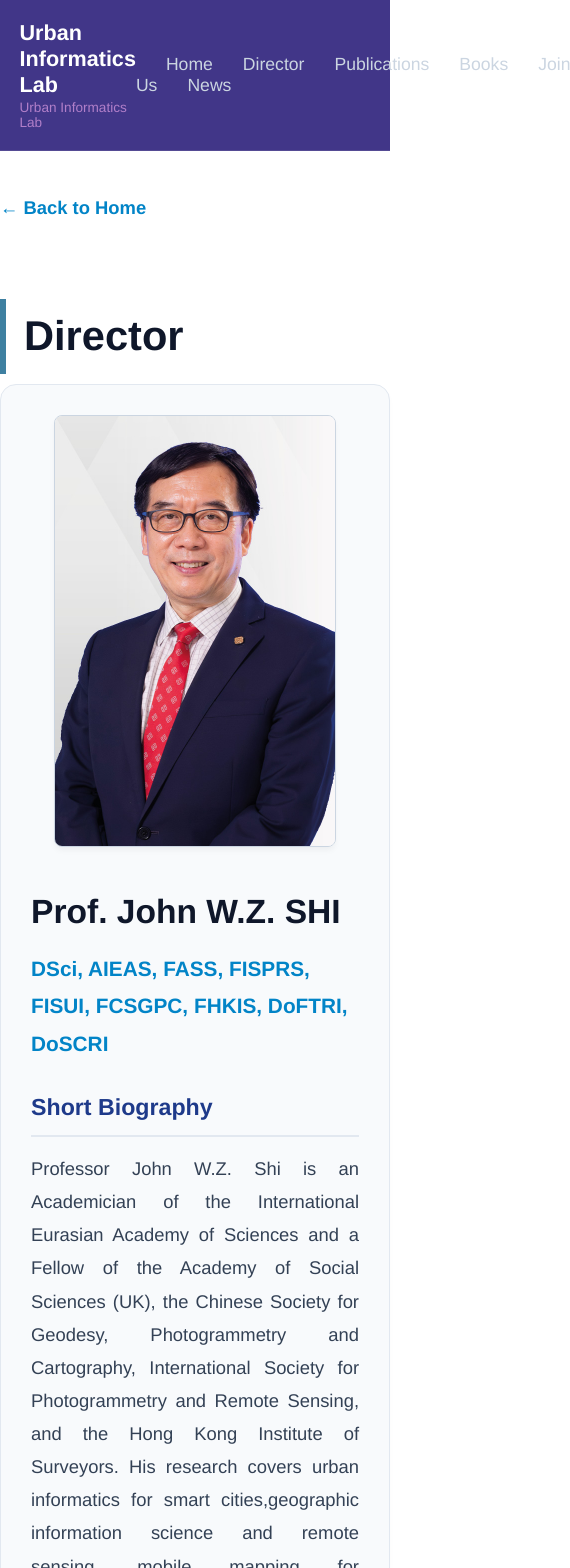
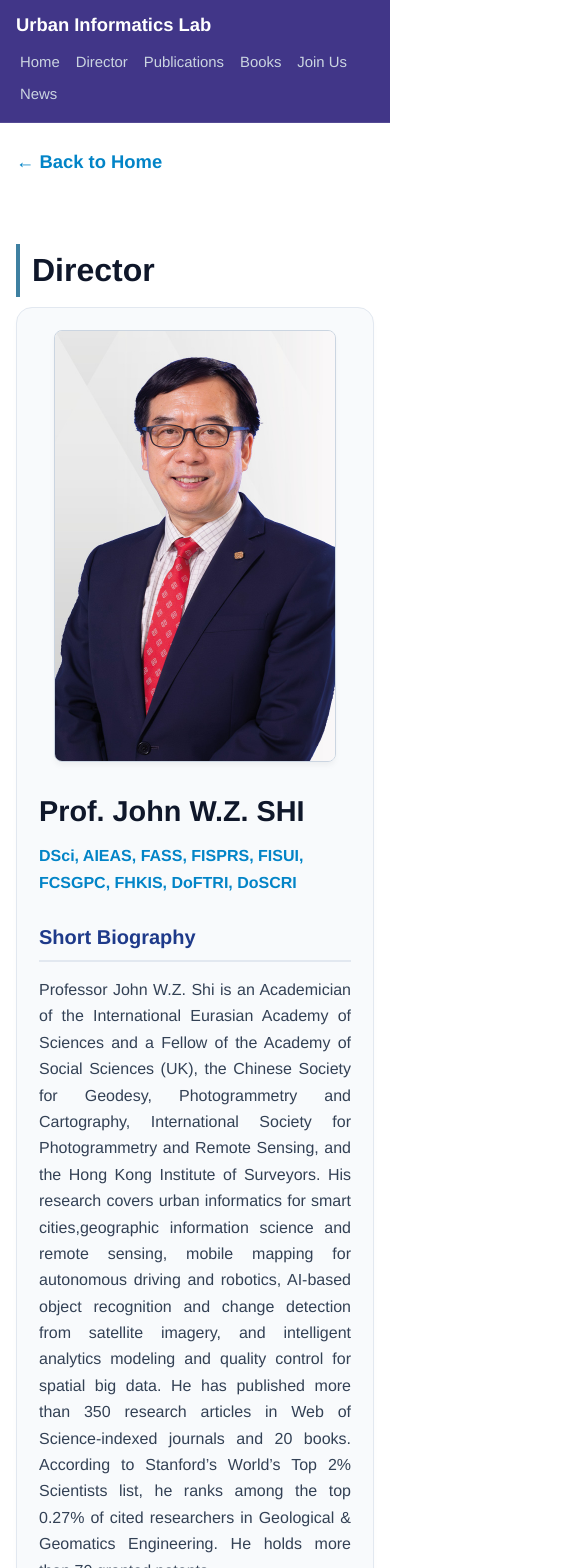
Before and after one commit to lirongyue-86/urban_lab, a Vue app: page /team in a window 390 px wide. Shown: the top 1568 px of the page, 570 px wide, since content can reach past the window. Built offline with nearby package versions, Linux system fonts and the light colour scheme.

Commit message:
Add responsive mobile layouts

```diff
--- a/src/App.vue
+++ b/src/App.vue
@@ -84,4 +84,34 @@
   color: #eaf3ff; text-align: center; padding: 50px 0;
   margin-top: 0px; font-size: 1rem;
 }
+
+@media (max-width: 768px) {
+  .navbar {
+    align-items: flex-start;
+    flex-direction: column;
+    gap: 12px;
+    padding: 14px 16px;
+  }
+
+  .logo-text { font-size: 1.15rem; }
+  .logo-sub { display: none; }
+
+  .nav-links {
+    display: flex;
+    flex-wrap: wrap;
+    gap: 4px 8px;
+    width: 100%;
+  }
+
+  .nav-item {
+    margin-left: 0;
+    padding: 6px 4px;
+    font-size: 0.93rem;
+  }
+
+  .footer {
+    padding: 28px 16px;
+    font-size: 0.88rem;
+  }
+}
 </style>
--- a/src/components/Geoai.vue
+++ b/src/components/Geoai.vue
@@ -544,4 +544,16 @@ const handleMouseLeave = (index) => {
 .card:hover .explore-link {
   color: #7dd3fc;
 }
+
+@media (max-width: 768px) {
+  .academic-container { padding: 36px 16px; }
+  .header { margin-bottom: 30px; }
+  .main-title { font-size: 2rem; line-height: 1.2; }
+  .tab-navigation { display: flex; flex-wrap: wrap; justify-content: center; width: 100%; }
+  .tab-btn { flex: 1 1 140px; justify-content: center; padding: 9px 12px; }
+  .showcase-grid { grid-template-columns: 1fr; gap: 18px; }
+  .image-wrapper { height: 180px; }
+  .card-content { padding: 18px; }
+  .pub-badge-top { align-items: flex-start; gap: 8px; padding: 14px 18px 0; }
+}
 </style>
--- a/src/components/HomeView.vue
+++ b/src/components/HomeView.vue
@@ -72,4 +72,21 @@ const scrollToResearch = () => {
 .description { font-size: 1.2rem; line-height: 1.8; color: #cbd5e1; }
 .main-content { max-width: 1200px; margin: 0 auto; padding: 0 5%; }
 .divider { border: 0; height: 1px; background: #e2e8f0; margin: 60px auto; }
+
+@media (max-width: 768px) {
+  .hero-full-width {
+    min-height: 70vh;
+    padding: 100px 20px;
+    background-attachment: scroll;
+  }
+
+  .hero-section h1 {
+    font-size: 2.15rem;
+    line-height: 1.25;
+  }
+
+  .scroll-indicator { bottom: 24px; }
+  .main-content { padding: 0 16px; }
+  .divider { margin: 36px auto; }
+}
 </style>
--- a/src/components/IntelligentAnalytics.vue
+++ b/src/components/IntelligentAnalytics.vue
@@ -348,4 +348,15 @@ import imgPan from '../assets/focus/pan.jpg'
 .platform-showcase-box {
   text-align: center;
 }
+
+@media (max-width: 768px) {
+  .intelligent-analytics-page { padding: 36px 16px 60px; }
+  .header-section { margin-bottom: 36px; }
+  .title { font-size: 2rem; line-height: 1.2; }
+  .subtitle { font-size: 1rem; line-height: 1.6; }
+  .card-section { padding: 20px; margin-bottom: 24px; }
+  .book-grid, .software-showcase { grid-template-columns: 1fr; gap: 20px; }
+  .breakthrough-banner { align-items: flex-start; flex-direction: column; gap: 14px; }
+  .awards-grid, .standards-grid, .achievements-subgrid { grid-template-columns: 1fr; }
+}
 </style>
--- a/src/components/MobileMapping.vue
+++ b/src/components/MobileMapping.vue
@@ -297,4 +297,13 @@ const handleMouseLeave = (index) => {
 .card:hover .explore-link {
   color: #7dd3fc;
 }
+
+@media (max-width: 768px) {
+  .academic-container { padding: 36px 16px; }
+  .header { margin-bottom: 32px; }
+  .main-title { font-size: 2rem; line-height: 1.2; }
+  .showcase-grid { grid-template-columns: 1fr; gap: 18px; }
+  .image-wrapper { height: 175px; }
+  .card-content { padding: 18px; }
+}
 </style>
--- a/src/components/Pub.vue
+++ b/src/components/Pub.vue
@@ -375,6 +375,22 @@ const backToYears = () => {
   font-style: italic;
 }
 
+@media (max-width: 768px) {
+  .pub-container { padding: 28px 16px; }
+  .pub-header { margin-bottom: 28px; padding-bottom: 18px; }
+  .pub-title { font-size: 32px; }
+  .pub-subtitle { font-size: 14px; }
+  .year-grid { grid-template-columns: repeat(2, minmax(0, 1fr)); gap: 12px; }
+  .year-card { padding: 24px 12px; border-radius: 12px; }
+  .year-num { font-size: 25px; }
+  .detail-header { align-items: flex-start; margin-bottom: 24px; }
+  .detail-title { font-size: 21px; }
+  .paper-list { gap: 14px; }
+  .paper-item { padding: 48px 18px 20px; border-radius: 12px; }
+  .paper-index { top: 18px; left: 18px; }
+  .paper-citation { font-size: 15px; line-height: 1.65; }
+}
+
 /* 动效 */
 .animate-fadeIn {
   animation: fadeIn 0.4s cubic-bezier(0.16, 1, 0.3, 1);
--- a/src/components/TeamView.vue
+++ b/src/components/TeamView.vue
@@ -336,4 +336,15 @@ const director = ref({
     max-width: 280px;
   }
 }
+
+@media (max-width: 600px) {
+  .team-page { padding: 24px 16px; font-size: 1rem; line-height: 1.65; }
+  .section-title { font-size: 2rem; padding-left: 12px; border-left-width: 4px; }
+  .director-container { padding: 22px; gap: 26px; margin-bottom: 34px; }
+  .director-meta h3 { font-size: 1.8rem; }
+  .director-meta .title { font-size: 1rem; overflow-wrap: anywhere; }
+  .bio-text, .positions-list li, .awards-list li { font-size: 1rem; }
+  .scholar-link { font-size: 0.95rem; padding: 8px 12px; }
+  .info-block .block-title { font-size: 1.25rem; }
+}
 </style>
--- a/src/components/UrbanInformatics.vue
+++ b/src/components/UrbanInformatics.vue
@@ -389,4 +389,13 @@ const handleMouseLeave = (index) => {
 .card:hover .explore-link {
   color: #7dd3fc;
 }
+
+@media (max-width: 768px) {
+  .academic-container { padding: 36px 16px; }
+  .header { margin-bottom: 32px; }
+  .main-title { font-size: 2rem; line-height: 1.2; }
+  .showcase-grid { grid-template-columns: 1fr; gap: 18px; }
+  .image-wrapper { height: 190px; }
+  .card-content { padding: 18px; }
+}
 </style>
--- a/src/style.css
+++ b/src/style.css
@@ -1 +1 @@
-:global(body) { overflow-x: hidden !important; }
+body { overflow-x: hidden !important; }
```
